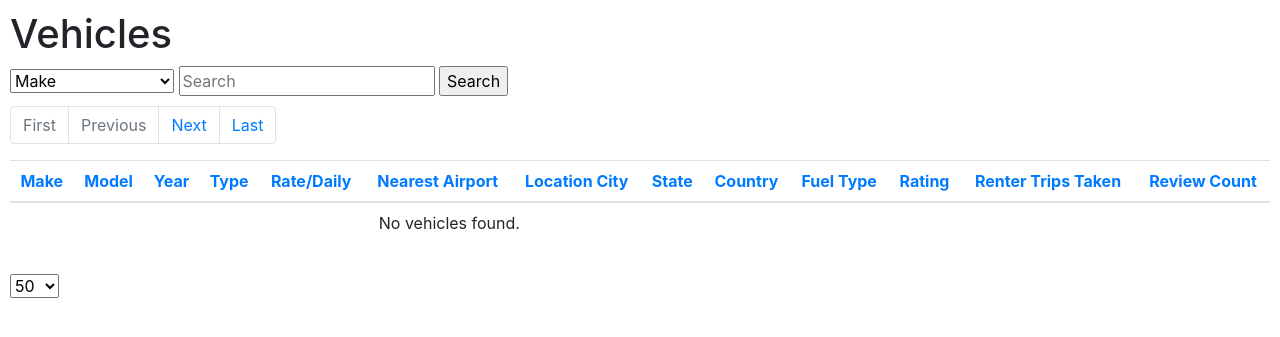
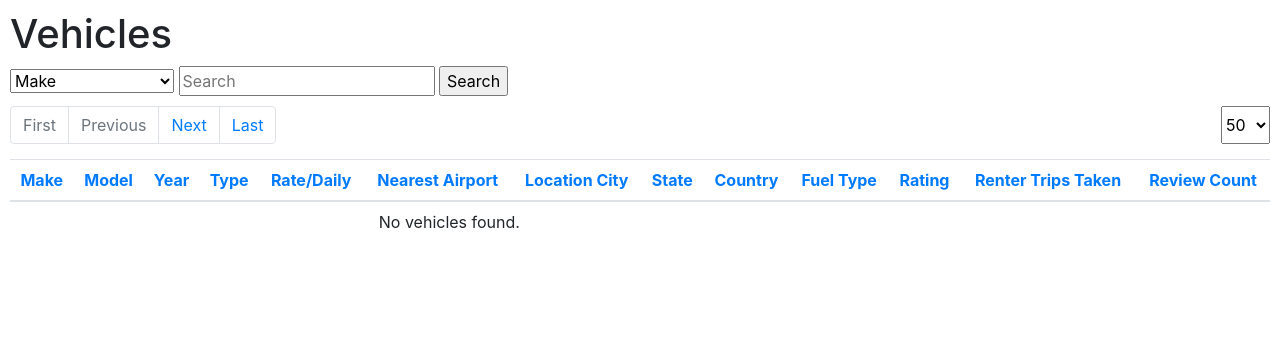
Before and after one commit to Ajayreddy-1234/Car-Rental-Management-System, a Flask app: page / in a window 1280 px wide. Shown: the top 337 px of the page. Run offline with Flask 3, Linux system fonts and the light colour scheme; data that the repository does not hold is empty; some libraries are stand-ins or nearby versions.

Commit message:
RearrangedItemsPerPage

```diff
--- a/templates/index.html
+++ b/templates/index.html
@@ -22,6 +22,16 @@
         }
         .table-responsive{
             margin-bottom: 15px;
+        }
+        .navpagecontainer{
+            height: 38px;
+            margin-bottom: 15px;
+            display: flex;
+            justify-content: space-between;
+        }
+        .navpagecontainer select{
+            padding: 0;
+            margin-left: auto;
         }
     </style>
     <!-- Add script to handle per_page change -->
@@ -49,7 +59,7 @@
         <input type="text" name="search" placeholder="Search" value="{{ search }}">
         <input type="submit" value="Search">
     </form>
-
+    <div class = "navpagecontainer">
         <nav>
             <ul class="pagination">
                 <!-- Link to the first page -->
@@ -81,6 +91,13 @@
                 </li>
             </ul>
         </nav>
+        <!-- Place this dropdown wherever you want to allow the user to change rows per page -->
+        <select id="per_page" name="per_page">
+            <option value="50" {% if per_page == 50 %}selected{% endif %}>50</option>
+            <option value="100" {% if per_page == 100 %}selected{% endif %}>100</option>
+            <option value="150" {% if per_page == 150 %}selected{% endif %}>150</option>
+        </select>
+    </div>
 
     <!-- Vehicles Table in a Scrollable Div -->
     <div class="table-responsive">
@@ -123,11 +140,6 @@
             </tbody>
         </table>
     </div>
-    <!-- Place this dropdown wherever you want to allow the user to change rows per page -->
-    <select id="per_page" name="per_page">
-        <option value="50" {% if per_page == 50 %}selected{% endif %}>50</option>
-        <option value="100" {% if per_page == 100 %}selected{% endif %}>100</option>
-        <option value="150" {% if per_page == 150 %}selected{% endif %}>150</option>
-    </select>
+
 </body>
 </html>
```
Lines whose indentation alone changed are shown as unchanged.
